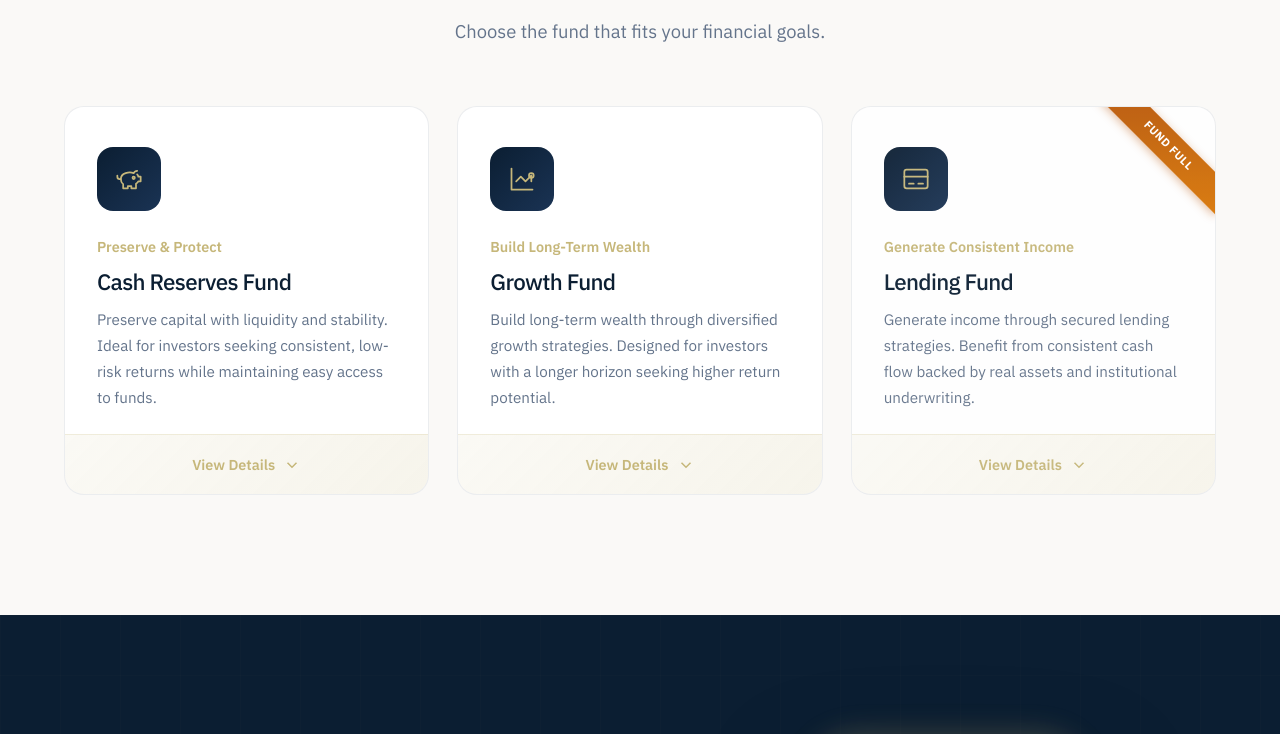
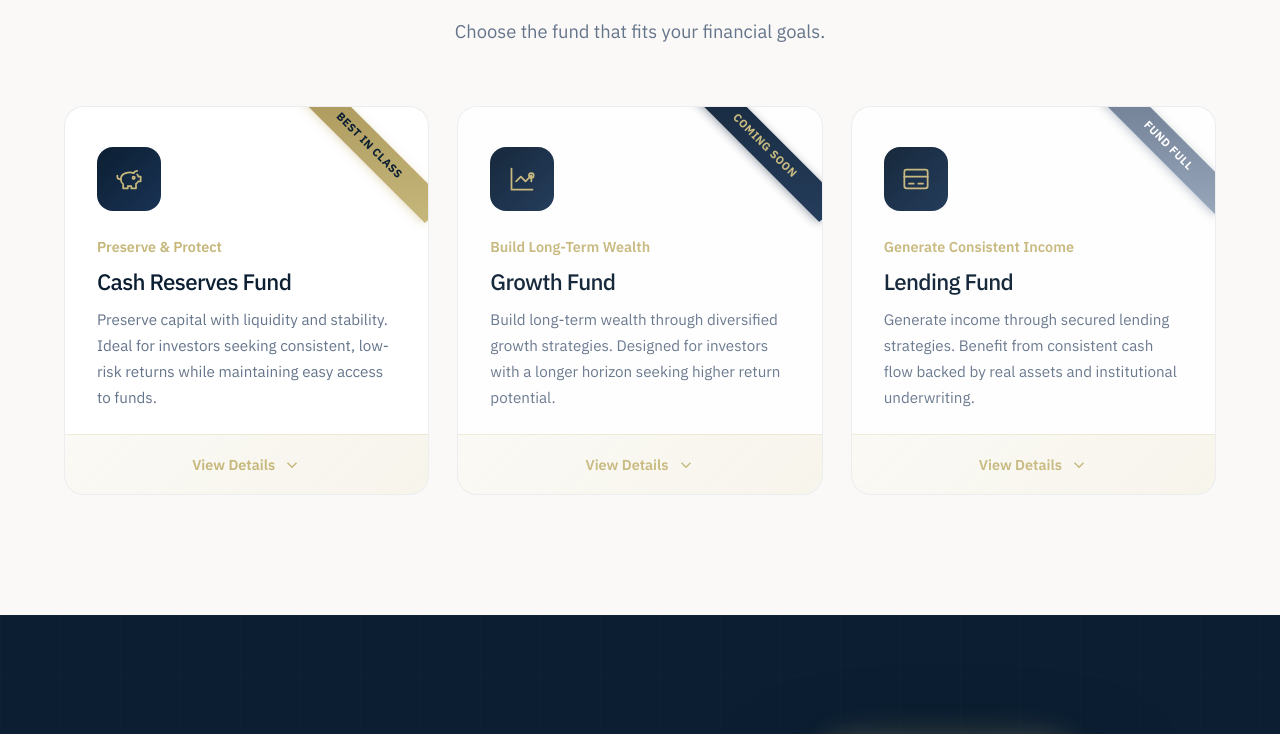
Before and after one commit to ciscoara/freedomfund, a plain HTML site: page index.html in a window 1280 px wide. Shown: the part 1281-2015 px from the top of the page. Drawn offline with Linux system fonts and the light colour scheme.

Commit message:
Add files via upload
updates to fund card banners, # for urls to open fund cards

```diff
--- a/index.html
+++ b/index.html
@@ -151,8 +151,61 @@
     .solution-card::before { content: ''; position: absolute; top: 0; left: 0; right: 0; height: 4px; background: linear-gradient(90deg, var(--gold), var(--gold-bright)); opacity: 0; transition: opacity 0.3s ease; }
     .solution-card:hover { transform: translateY(-8px); box-shadow: 0 30px 60px rgba(11, 30, 50, 0.12); }
     .solution-card:hover::before { opacity: 1; }
-    .solution-card.fund-full { opacity: 0.95; }
-    .fund-full-banner { position: absolute; top: 24px; right: -35px; background: linear-gradient(135deg, #b45309, #d97706); color: white; padding: 6px 50px; font-size: 0.7rem; font-weight: 700; text-transform: uppercase; letter-spacing: 0.05em; transform: rotate(45deg); z-index: 10; box-shadow: 0 2px 10px rgba(180, 83, 9, 0.4); }
+/* Best in Class - Gold (flagship) */
+.solution-card.best-in-class { opacity: 1; }
+.best-in-class-banner {
+  position: absolute;
+  top: 24px;
+  right: -35px;
+  background: linear-gradient(135deg, #a89458, #c6b77a);
+  color: var(--navy);
+  padding: 6px 50px;
+  font-size: 0.7rem;
+  font-weight: 700;
+  text-transform: uppercase;
+  letter-spacing: 0.05em;
+  transform: rotate(45deg);
+  z-index: 10;
+  box-shadow: 0 2px 10px rgba(198, 183, 122, 0.4);
+}
+
+/* Coming Soon - Navy */
+.solution-card.coming-soon { opacity: 0.95; }
+.coming-soon-banner {
+  position: absolute;
+  top: 24px;
+  right: -35px;
+  background: linear-gradient(135deg, #0b1e32, #1a3354);
+  color: var(--gold);
+  padding: 6px 50px;
+  font-size: 0.7rem;
+  font-weight: 700;
+  text-transform: uppercase;
+  letter-spacing: 0.05em;
+  transform: rotate(45deg);
+  z-index: 10;
+  box-shadow: 0 2px 10px rgba(11, 30, 50, 0.4);
+}
+
+/* Fund Full - Slate/Muted */
+.solution-card.fund-full { opacity: 0.95; }
+.fund-full-banner {
+  position: absolute;
+  top: 24px;
+  right: -35px;
+  background: linear-gradient(135deg, #64748B, #94A3B8);
+  color: white;
+  padding: 6px 50px;
+  font-size: 0.7rem;
+  font-weight: 700;
+  text-transform: uppercase;
+  letter-spacing: 0.05em;
+  transform: rotate(45deg);
+  z-index: 10;
+  box-shadow: 0 2px 10px rgba(100, 116, 139, 0.4);
+}
+
+
     .card-header { padding: 40px 32px 24px; cursor: pointer; }
     .solution-icon { width: 64px; height: 64px; background: linear-gradient(135deg, var(--navy) 0%, var(--navy-light) 100%); border-radius: 16px; display: flex; align-items: center; justify-content: center; margin-bottom: 24px; }
     .solution-icon svg { width: 28px; height: 28px; stroke: var(--gold); fill: none; }
@@ -515,7 +568,8 @@
         <p>Choose the fund that fits your financial goals.</p>
       </div>
       <div class="solutions-grid">
-        <div class="solution-card" id="cashCard">
+        <div class="solution-card best-in-class" id="cashCard">
+          <div class="best-in-class-banner">Best in Class</div>
           <div class="card-header" onclick="toggleCard('cashCard')">
             <div class="solution-icon">
               <svg viewBox="0 0 24 24" stroke-width="1.5" stroke-linecap="round" stroke-linejoin="round">
@@ -552,7 +606,8 @@
           </div>
         </div>
 
-        <div class="solution-card" id="growthCard">
+        <div class="solution-card coming-soon" id="growthCard">
+          <div class="coming-soon-banner">Coming Soon</div>
           <div class="card-header" onclick="toggleCard('growthCard')">
             <div class="solution-icon">
               <svg viewBox="0 0 24 24" stroke-width="1.5" stroke-linecap="round" stroke-linejoin="round">
@@ -955,6 +1010,29 @@ function setupCards() {
     setupCards();
     updateCarousel(false);
     startAutoScroll();
+
+// Direct link to fund cards via URL hash
+function openCardFromHash() {
+  const hash = window.location.hash.replace('#', '');
+  const validCards = ['cashCard', 'growthCard', 'lendCard'];
+
+  if (validCards.includes(hash)) {
+    setTimeout(() => {
+      const card = document.getElementById(hash);
+      if (card) {
+        card.scrollIntoView({ behavior: 'smooth', block: 'center' });
+        setTimeout(() => toggleCard(hash), 500);
+      }
+    }, 300);
+  }
+}
+
+// Run on page load
+window.addEventListener('DOMContentLoaded', openCardFromHash);
+
+// Run if hash changes while on page
+window.addEventListener('hashchange', openCardFromHash);
+
   </script>
 </body>
 </html>
```
